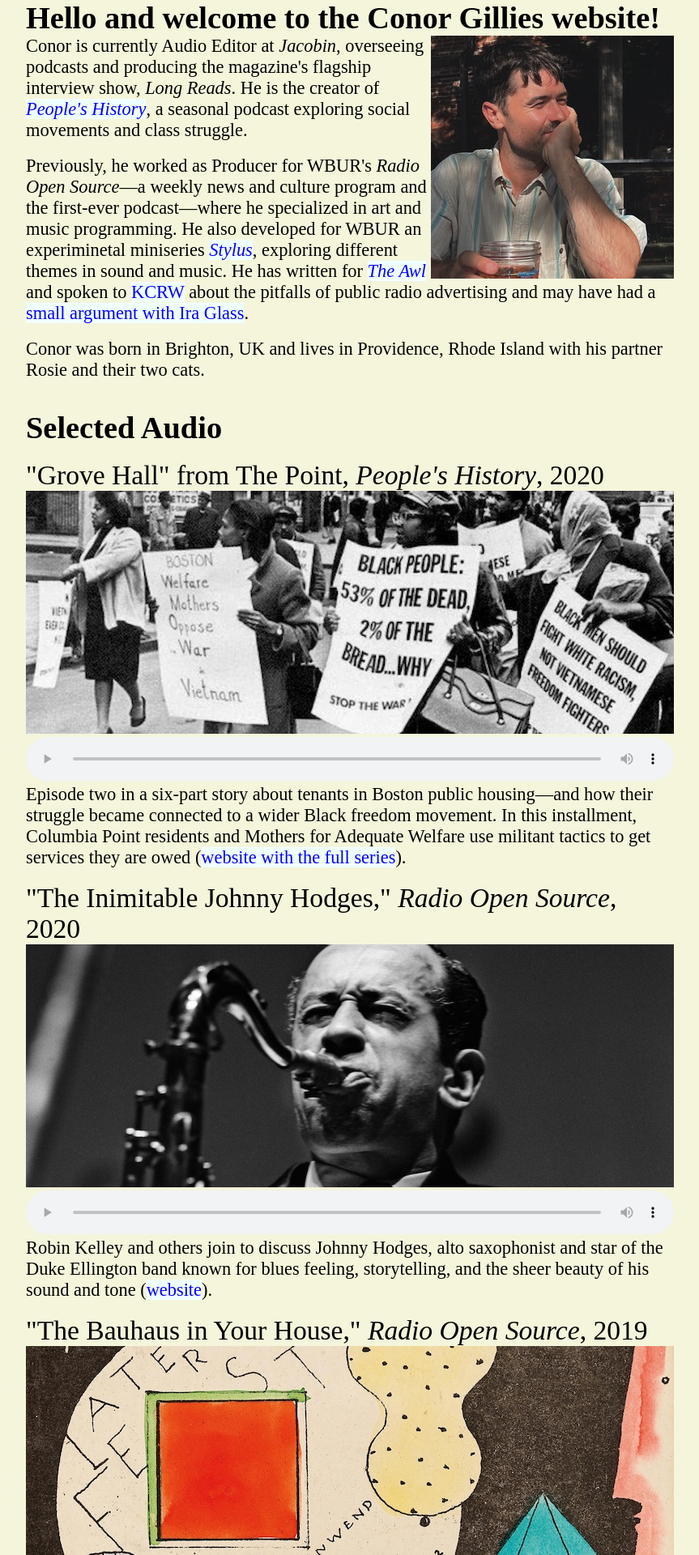
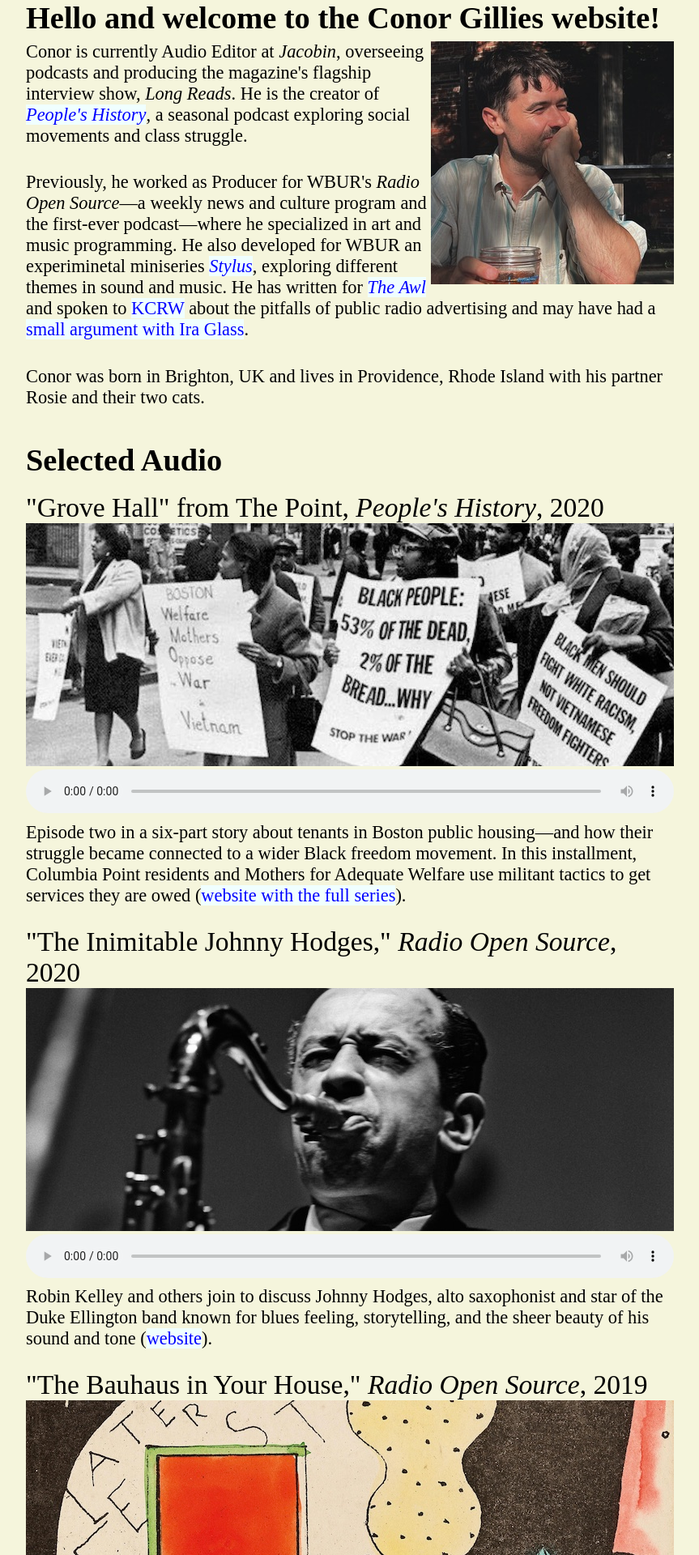
Before and after one commit to huihuiandilly/huihuiandilly.github.io, a Jekyll site: the page built from index.html, in a window 1280 px wide. Shown: the top 1920 px of the page at 81% size, without its empty margins (208-1071 px from the left). Built offline with Jekyll 4.4.1, drawn with Linux system fonts in a browser that asks for light colours.

Commit message:
Update main.css

```diff
--- a/css/main.css
+++ b/css/main.css
@@ -34,14 +34,19 @@
 }
 p2 {
     font-size: 2.4em;
+    margin-top: .3em;
+    margin-bottom: .3em;
 }
 p3 {
     font-size: 2.1em;
+    margin-top: .3em;
+    margin-bottom: .3em;
 }
 p {
     font-size: 1.4em;
     color: black;
-    margin: 0;
+    margin-top: .3em;
+    margin-bottom: .3em;
 }
 img {
   width: auto ;
```
